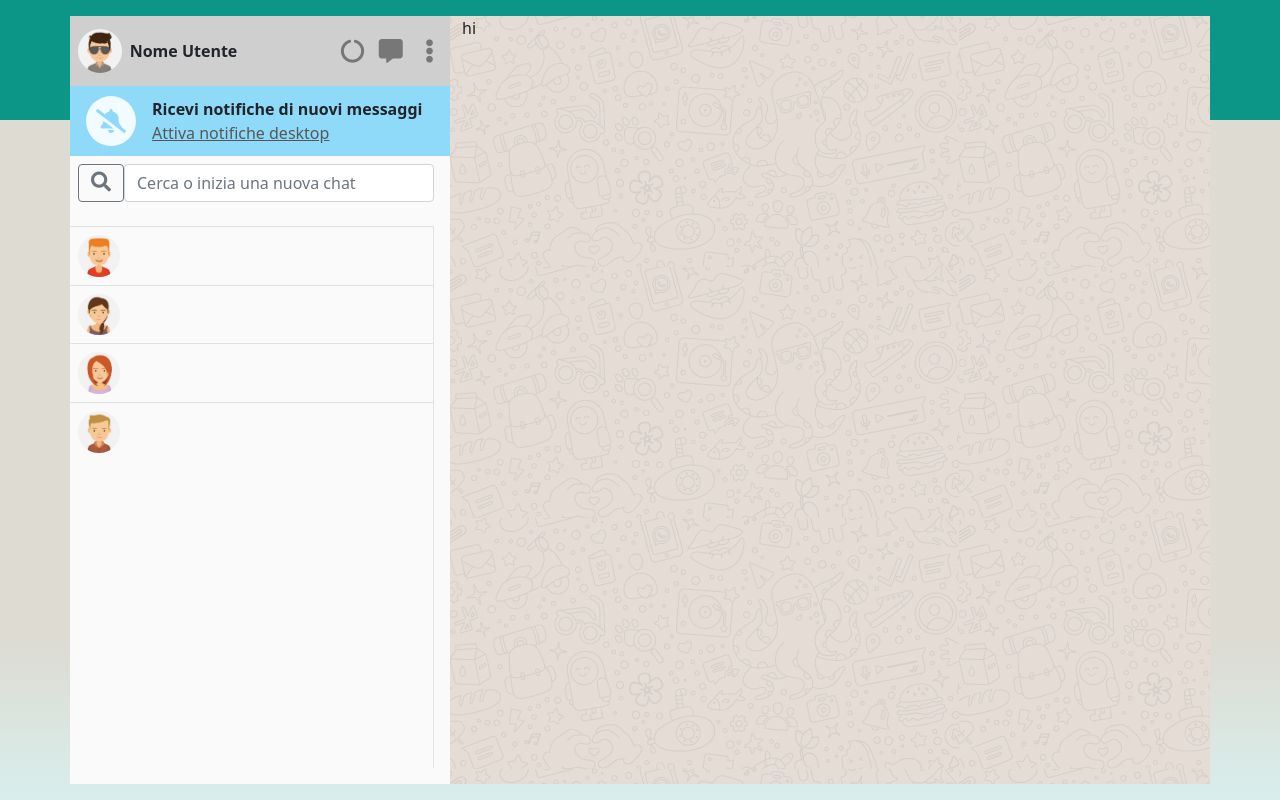
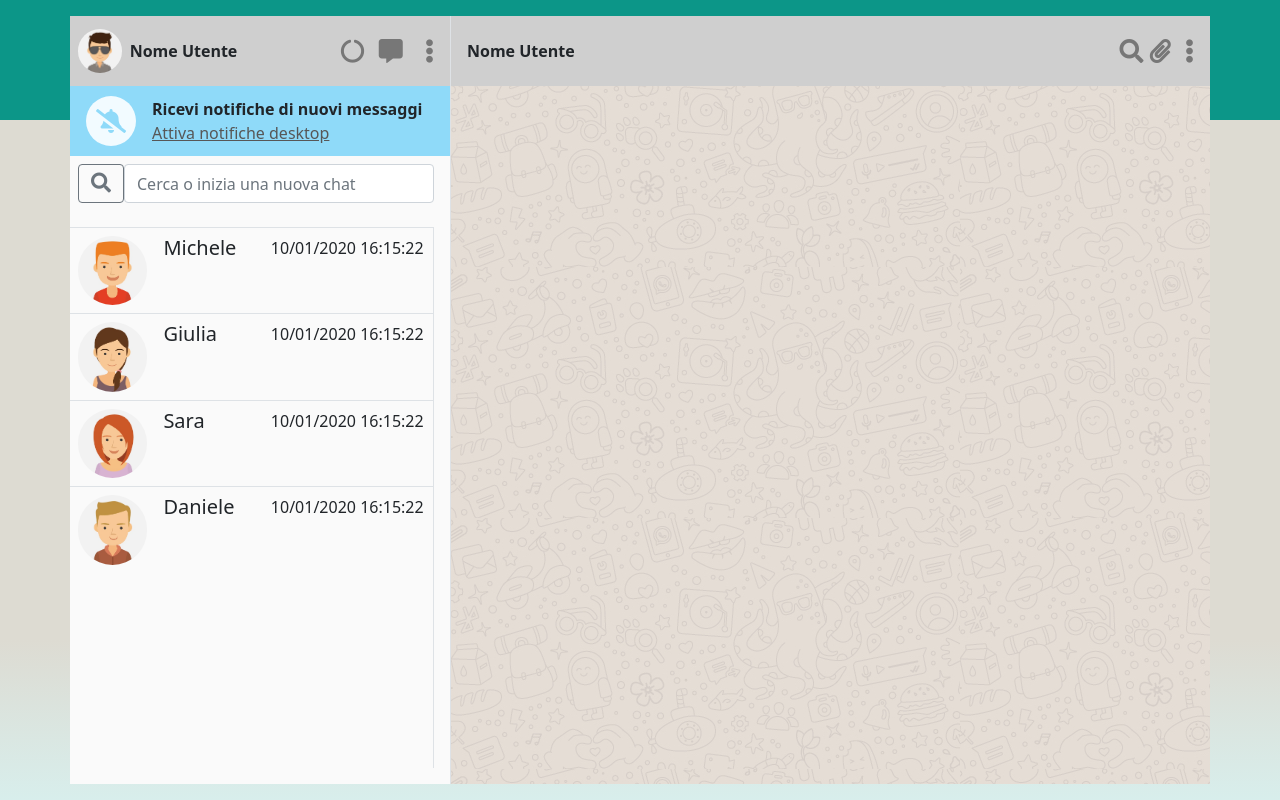
Before and after one commit to Riccardo-Grasso/vue-boolzapp, a plain HTML site: page milestone1/index.html in a window 1280 px wide. Drawn offline with nearby package versions, Linux system fonts and the light colour scheme.

Commit message:
left-list

```diff
--- a/milestone1/css/style.css
+++ b/milestone1/css/style.css
@@ -18,6 +18,11 @@ body {
 .my-row-padding {
     padding: 0;
 }
+
+.my-w-20 {
+    width: 20%;
+}
+
 
 .my-p-margin {
     margin: 0 auto;
@@ -48,7 +53,7 @@ body {
     z-index: -1;
 }
 
-.purple-bg {
+.img-bg {
     background-image: url(../img/mine.jpg);
 }
 
@@ -73,11 +78,10 @@ body {
 
 .input-container {
     position: relative;
+    height: 55px;
 }
 
-/* .input-container i {
-    position: absolute;
-    top: 18px;
-    left: 20px;
-    color: rgb(87, 87, 87)!important;
-} */
+.contact-container {
+    height: 100%;
+    overflow-y: auto;
+}
--- a/milestone1/index.html
+++ b/milestone1/index.html
@@ -23,7 +23,7 @@
     <section class="container my-container">
         <div class="row h-100">
             <!-- Colonna sinistra -->
-            <div class="col-4 orange-bg d-flex flex-column  my-row-padding">
+            <div class="col-4 orange-bg d-flex flex-column  my-row-padding h-100">
 
                 <div class="my-element d-flex align-items-center p-2 my-flex-shrink ">
                     <img src="img/avatar_2.jpg" alt="user-img" class="rounded-circle my-w-12">
@@ -53,23 +53,62 @@
                 </div>
 
 
-                <div class="contact-container flex-grow-1 overflow-auto my-3 me-3 border-end">
-                    <div class="border-top p-2">
-                        <img src="img/avatar_1.jpg" alt="user-img" class="rounded-circle my-w-12">
+                <div class="contact-container flex-grow-1 my-3 me-3 border-end">
+
+                    <div class="border-top p-2 d-flex">
+                        <img src="img/avatar_1.jpg" alt="user-img" class="rounded-circle my-w-20">
+                        <div class="ms-3 w-75">
+                            <div class="d-flex justify-content-between">
+                                <h5>Michele</h5>
+                                <p>10/01/2020 16:15:22</p>
+                            </div>
+                        </div>
                     </div>
-                    <div class="border-top p-2">
-                        <img src="img/avatar_io.jpg" alt="user-img" class="rounded-circle my-w-12">
+
+                    <div class="border-top p-2 d-flex">
+                        <img src="img/avatar_io.jpg" alt="user-img" class="rounded-circle my-w-20">
+                        <div class="ms-3 w-75">
+                            <div class="d-flex justify-content-between">
+                                <h5>Giulia</h5>
+                                <p>10/01/2020 16:15:22</p>
+                            </div>
+                        </div>
                     </div>
-                    <div class="border-top p-2">
-                        <img src="img/avatar_6.jpg" alt="user-img" class="rounded-circle my-w-12">
+
+                    <div class="border-top p-2 d-flex">
+                        <img src="img/avatar_6.jpg" alt="user-img" class="rounded-circle my-w-20">
+                        <div class="ms-3 w-75">
+                            <div class="d-flex justify-content-between">
+                                <h5>Sara</h5>
+                                <p>10/01/2020 16:15:22</p>
+                            </div>
+                        </div>
                     </div>
-                    <div class="border-top p-2">
-                        <img src="img/avatar_5.jpg" alt="user-img" class="rounded-circle my-w-12">
+
+                    <div class="border-top p-2 d-flex">
+                        <img src="img/avatar_5.jpg" alt="user-img" class="rounded-circle my-w-20">
+                        <div class="ms-3 w-75">
+                            <div class="d-flex justify-content-between">
+                                <h5>Daniele</h5>
+                                <p>10/01/2020 16:15:22</p>
+                            </div>
+                        </div>
                     </div>
+
                 </div>
             </div>
 
-            <div class="col-8 purple-bg">hi</div>
+            <div class="col-8 img-bg my-row-padding border-start">
+                <div class="my-element d-flex align-items-center p-2">
+
+                    <span class="flex-grow-1 fw-bold ps-2">Nome Utente</span>
+                    <span class="justify-self-end fs-4 nav-icons">
+                        <i class="fas fa-search"></i>
+                        <i class="fas fa-paperclip"></i>
+                        <i class="fas fa-ellipsis-v px-2"></i>
+                    </span>
+                </div>
+            </div>
         </div>
     </section>
 
```
